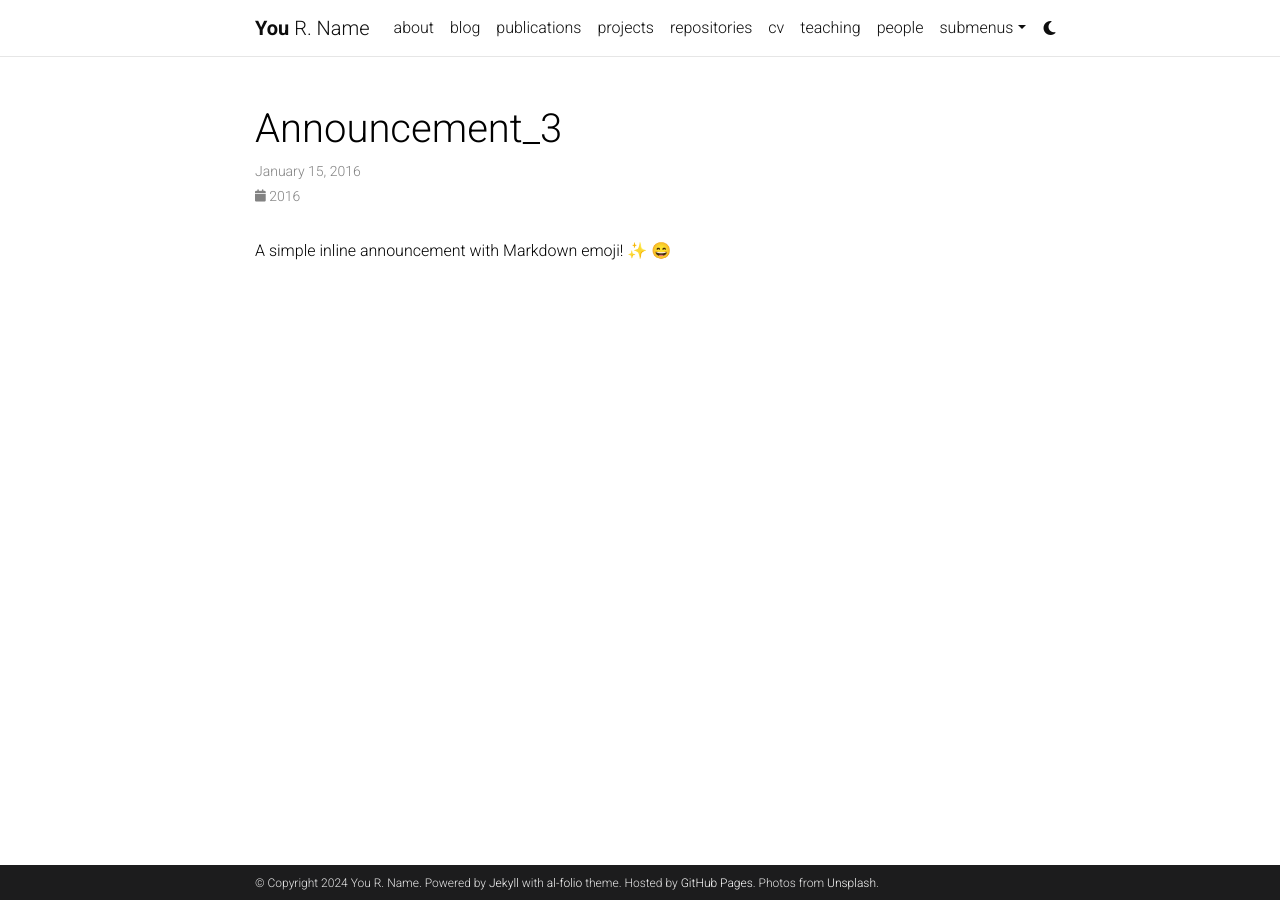
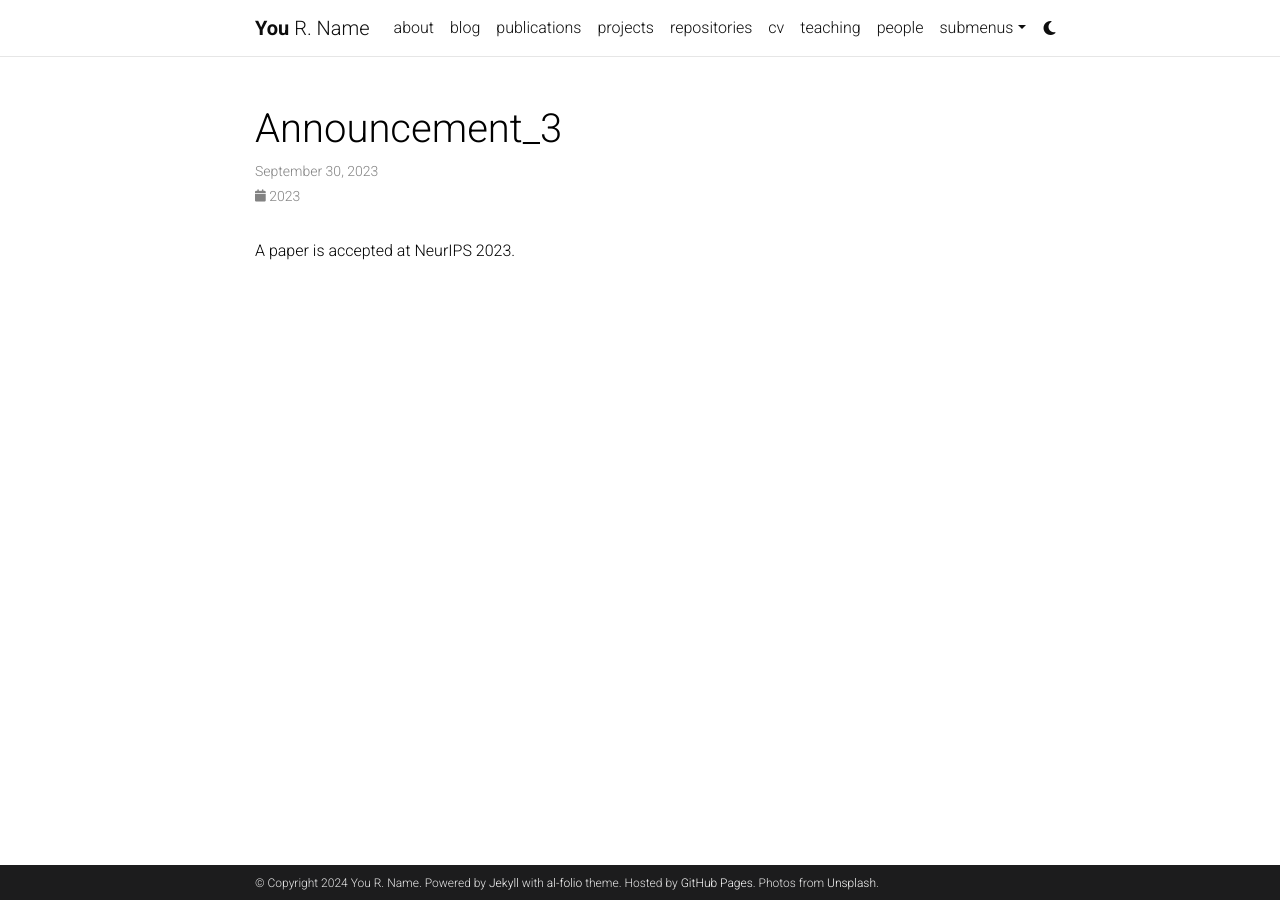
Before and after one commit to jeremyxianx/jeremyxianx.github.io, a Jekyll site: the page built from _news/announcement_3.md, in a window 1280 px wide. Built offline with Jekyll 4.4.1, drawn with Linux system fonts in a browser that asks for light colours; emoji names are drawn with the system emoji font; comment, search, counter and statistics services are not loaded; a style sheet for code colours, icons or effects is not loaded.

Commit message:
Update announcement_3.md

```diff
--- a/_news/announcement_3.md
+++ b/_news/announcement_3.md
@@ -1,8 +1,8 @@
 ---
 layout: post
-date: 2016-01-15 07:59:00-0400
+date: 2023-09-30 07:59:00-0400
 inline: true
 related_posts: false
 ---
 
-A simple inline announcement with Markdown emoji! :sparkles: :smile:
+A paper is accepted at NeurIPS 2023.
```
